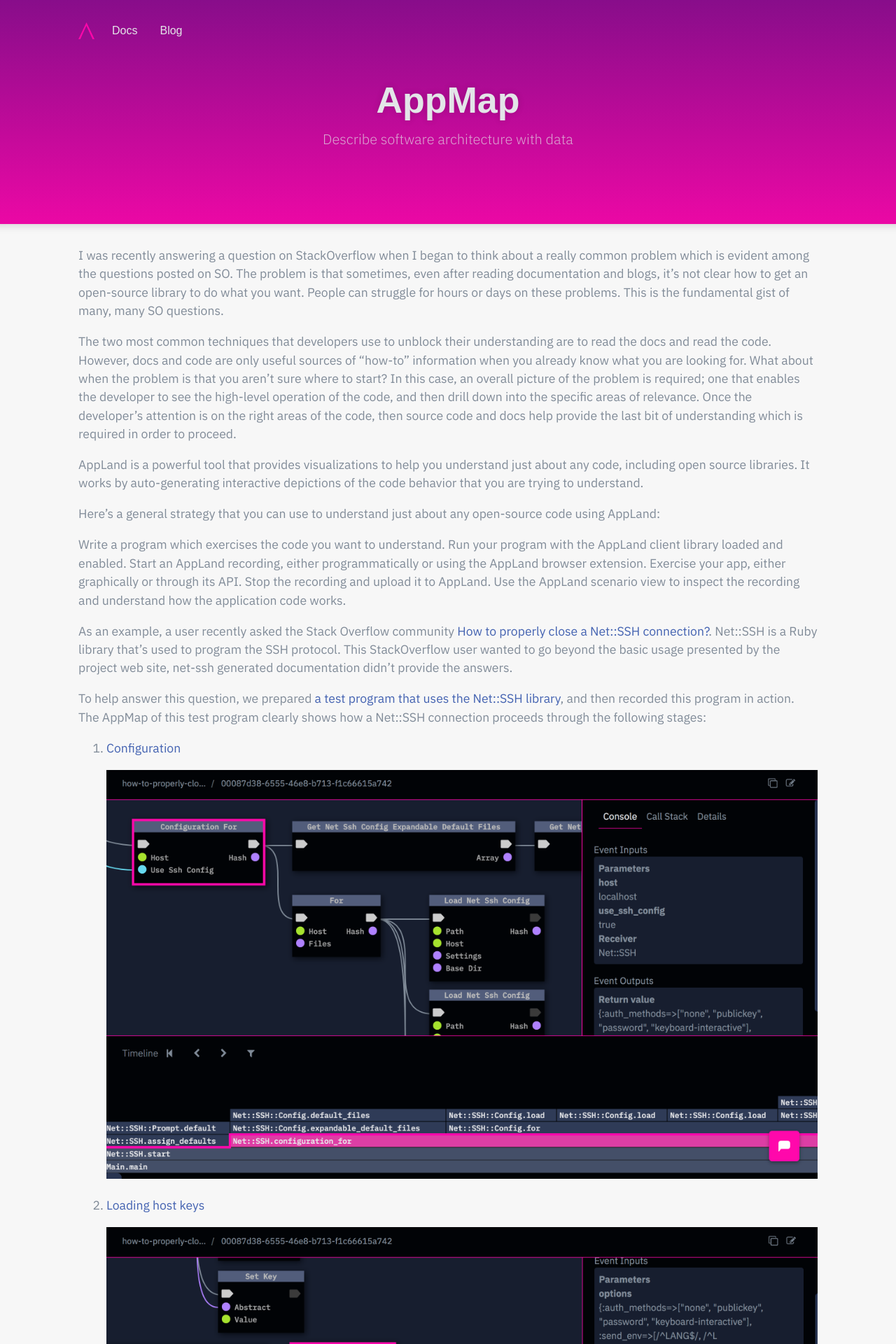
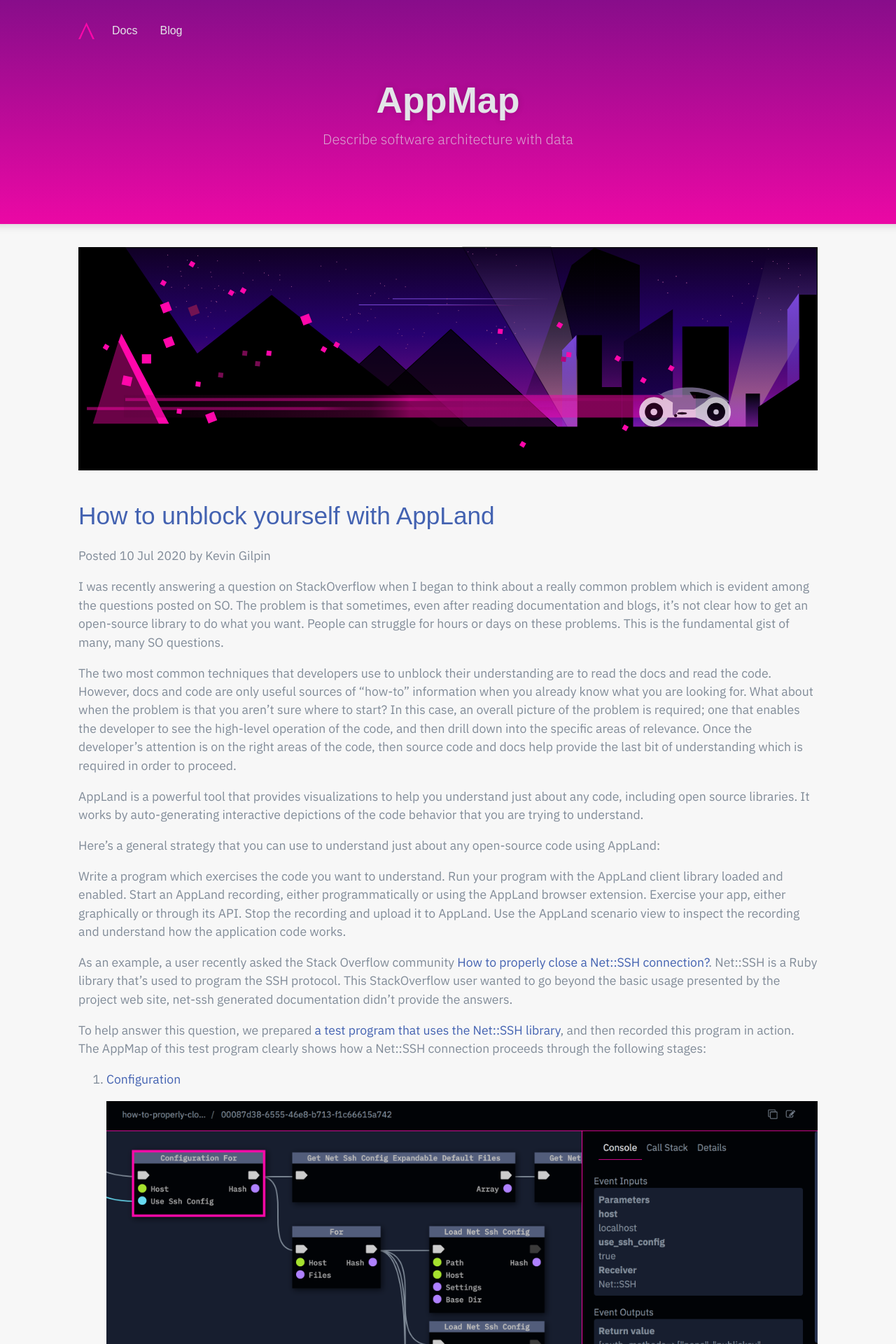
Before and after one commit to applandorg/applandorg.github.io, a Jekyll site: the page built from _posts/2020-07-10-how-to-unblock-yourself-with-appland.markdown, in a window 1280 px wide. Shown: the top 1920 px of the page at 70% size. Built offline with Jekyll 4.4.1, drawn with Linux system fonts in a browser that asks for light colours; some web fonts are replaced.

Commit message:
featured image added to blog post

```diff
--- a/_layouts/post.html
+++ b/_layouts/post.html
@@ -1,47 +1,12 @@
-<!DOCTYPE html>
-<html lang="{{ site.lang | default: "en-US" }}">
-  <head>
-    <meta charset="UTF-8">
-    <meta name="viewport" content="width=device-width, initial-scale=1">
-    <meta name="theme-color" content="#157878">
-    <link rel="stylesheet" href="{{ '/assets/css/style.css?v=' | append: site.github.build_revision | relative_url }}">
-    <link href="https://fonts.googleapis.com/css2?family=IBM+Plex+Mono&family=IBM+Plex+Sans:wght@400;600;700&family=Monda:wght@400;700&display=swap" rel="stylesheet">
-  </head>
-  <body>
-    <section class="page-header">
-      {% include navigation.html %}
-      <h1 class="project-name">{{ site.title | default: site.github.repository_name }}</h1>
-      <h2 class="project-tagline">{{ site.description | default: site.github.project_tagline }}</h2>
-      {% if site.github.is_project_page %}
-        <a href="{{ site.github.repository_url }}" class="btn">View on GitHub</a>
-      {% endif %}
-      {% if site.show_downloads %}
-        <a href="{{ site.github.zip_url }}" class="btn">Download .zip</a>
-        <a href="{{ site.github.tar_url }}" class="btn">Download .tar.gz</a>
-      {% endif %}
-    </section>
+---
+layout: default
+---
+<div class="post-content">
+  {% if page.image %}
+    <img src="{{ site.baseurl }}{{ page.image }}" alt="{{ page.title }}" class="post-image">
+  {% endif %}
+  <h1>{{ page.title }}</h1>
+  <p class="post-meta">Posted {{ page.date | date_to_string }} by {{ page.author }}</p>
 
-    <section class="main-content">
-      {{ content }}
-
-      <footer class="site-footer">
-        {% if site.github.is_project_page %}
-          <span class="site-footer-owner"><a href="{{ site.github.repository_url }}">{{ site.github.repository_name }}</a> is maintained by <a href="{{ site.github.owner_url }}">{{ site.github.owner_name }}</a>.</span>
-        {% endif %}
-        <span class="site-footer-credits">This page was generated by <a href="https://pages.github.com">GitHub Pages</a>.</span>
-      </footer>
-    </section>
-
-    {% if site.google_analytics %}
-      <script>
-        (function(i,s,o,g,r,a,m){i['GoogleAnalyticsObject']=r;i[r]=i[r]||function(){
-        (i[r].q=i[r].q||[]).push(arguments)},i[r].l=1*new Date();a=s.createElement(o),
-        m=s.getElementsByTagName(o)[0];a.async=1;a.src=g;m.parentNode.insertBefore(a,m)
-        })(window,document,'script','//www.google-analytics.com/analytics.js','ga');
-
-        ga('create', '{{ site.google_analytics }}', 'auto');
-        ga('send', 'pageview');
-      </script>
-    {% endif %}
-  </body>
-</html>
+  {{ content }}
+</div>
--- a/_posts/2020-07-10-how-to-unblock-yourself-with-appland.markdown
+++ b/_posts/2020-07-10-how-to-unblock-yourself-with-appland.markdown
@@ -1,5 +1,5 @@
 ---
-layout: default
+layout: post
 title:  "How to unblock yourself with AppLand"
 author: Kevin Gilpin
 permalink: /blog/:year/:month/:day/:title/
--- a/_sass/_blog.scss
+++ b/_sass/_blog.scss
@@ -21,3 +21,9 @@
     }
   }
 }
+
+.post-content {
+  img {
+    width: 100%;
+  }
+}
```
